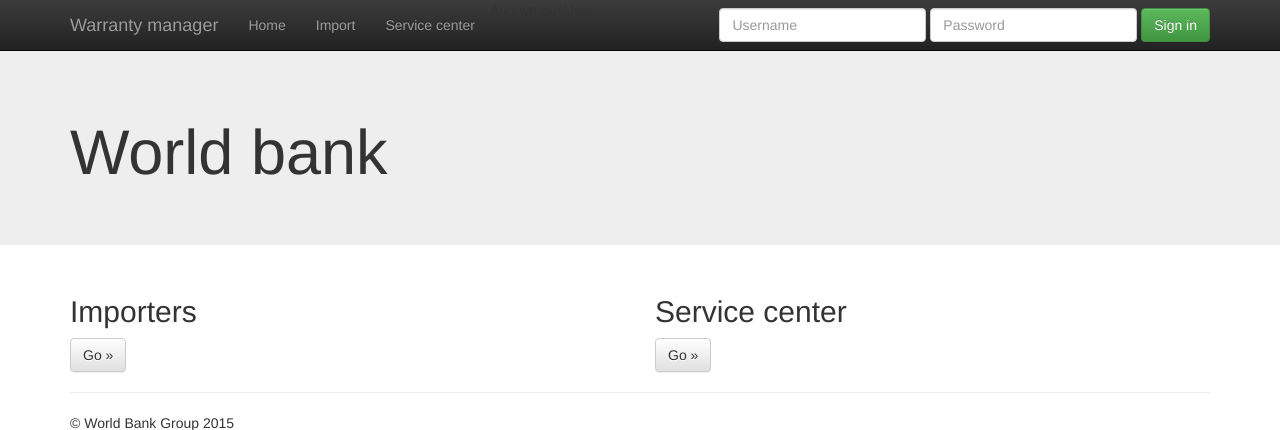
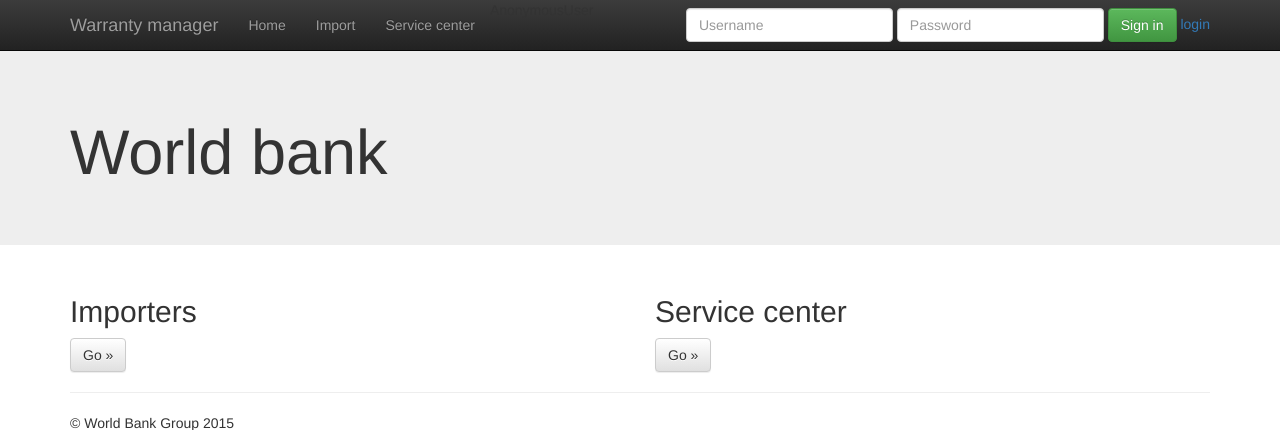
Before and after one commit to clibbon/wdb_site, a Django app: page / in a window 1280 px wide. Shown: the top 430 px of the page. Run offline with Django 3.2, Linux system fonts and the light colour scheme; some libraries are stand-ins or nearby versions.

Commit message:
changed login post url

```diff
--- a/war_manager/templates/base.html
+++ b/war_manager/templates/base.html
@@ -49,7 +49,7 @@
         </ul>
         {{ user }}
         {% if user.is_anonymous %}
-        <form class="navbar-form navbar-right" role="form" action"loginRedirect" method="post">
+        <form class="navbar-form navbar-right" role="form" action="{% url 'login-redirect' %}" method="post">
         {% csrf_token %}
           <div class="form-group">
             <input type="text" placeholder="Username" id="username" class="form-control">
@@ -58,7 +58,7 @@
             <input type="password" placeholder="Password" id="password" class="form-control">
           </div>
           <button type="submit" class="btn btn-success">Sign in</button>
-          <!-- <a href="{% url 'django.contrib.auth.views.login' %}">login</a> -->
+          <a href="{% url 'django.contrib.auth.views.login' %}">login</a>
         </form>
         {% else %}
         <a href="{% url 'django.contrib.auth.views.logout' %}">logout</a>
```
